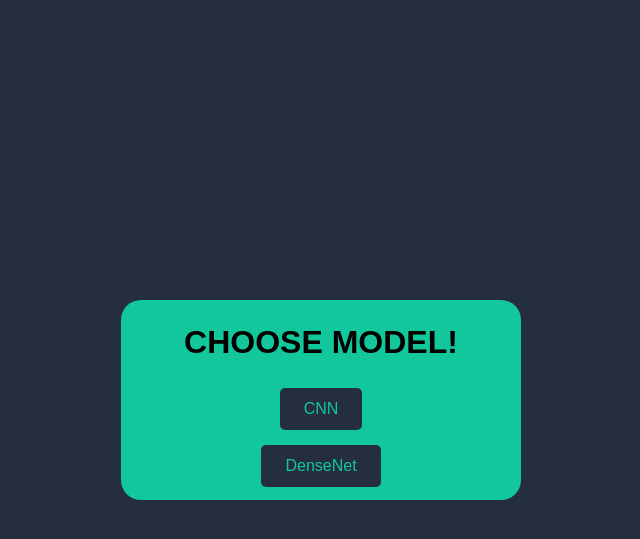
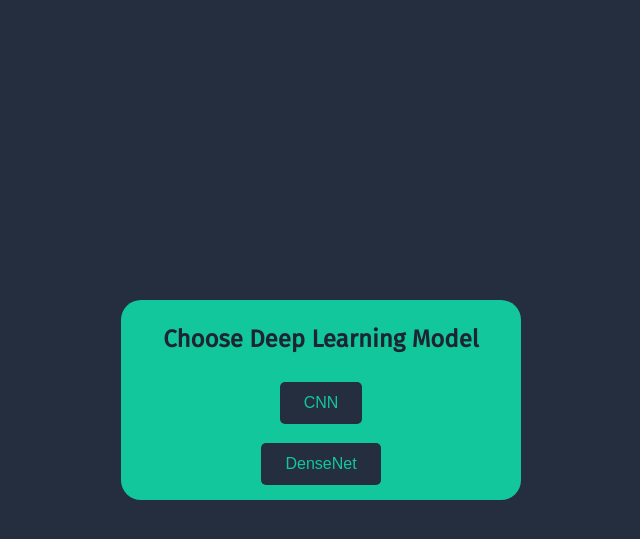
Before and after one commit to Ritu00013/Image_Classification_using_Deep_Learning, a Flask app: page /chooseModel in a window 1280 px wide. Shown: the top 539 px of the page, without its empty margins (319-959 px from the left). Run offline with Flask 2, Linux system fonts and the light colour scheme; parts of the project's set-up code (start-up, migrations or seed data) failed here and were passed over.

Commit message:
improved UI

```diff
--- a/static/styles/index.css
+++ b/static/styles/index.css
@@ -9,7 +9,19 @@ body {
   align-items: center;
 }
 h1 {
-  color: black;
+  color: #12C79C;
+  font-family: 'Pacifico', cursive;
+  font-weight: lighter;
+  font-size: 40px;
+}
+
+h2 {
+  font-family: 'Fira Sans', sans-serif;
+}
+
+p {
+  font-weight: bold;
+  font-family: 'Fira Sans', sans-serif;
 }
 
 .container {
--- a/templates/Choose.html
+++ b/templates/Choose.html
@@ -4,13 +4,17 @@
 <head>
   <title>WhatsThatBird</title>
   <link rel="stylesheet" href="../static/styles/index.css">
+  <link rel="preconnect" href="https://fonts.googleapis.com">
+  <link rel="preconnect" href="https://fonts.gstatic.com" crossorigin>
+  <link href="https://fonts.googleapis.com/css2?family=Fira+Sans&display=swap" rel="stylesheet">
+
 </head>
 
 <body>
-    <div class="box">
-      <h1>CHOOSE MODEL!</h1>
+  <div class="box">
+    <h2>Choose Deep Learning Model</h2>
     <a href="/CNNModel"><button class="button">CNN</button></a>
     <a href="/denseNetModel"><button class="button">DenseNet</button></a>
-</div>
+  </div>
 </body>
 </html?
```
Also changed, not shown: templates/index.html (+12 -4 lines), templates/prediction.html (+7 -4 lines).
